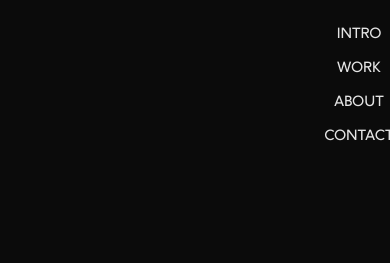
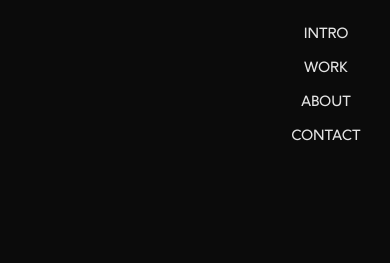
Before and after one commit to ycatsh/ennui-freelance, a plain HTML site: page index.html in a window 390 px wide. Both pictures are taken after a click on the element 354 px from the left and 66 px from the top of the page. Shown: the part 85-348 px from the top of the page. Drawn offline with nearby package versions, Linux system fonts and the light colour scheme; files whose address does not match are found by name; a web font is replaced by a local one.

Commit message:
hamburger menu responsivenes

```diff
--- a/static/navbar.css
+++ b/static/navbar.css
@@ -98,8 +98,9 @@ header {
     .navbar-center{
         position: fixed;
         flex-direction: column;
-        text-align: center;
-        justify-content: center;
+        text-align: right;
+        align-items: right;
+        justify-content: right;
         gap: 0;
         left: 100%;
         top: 12%;
@@ -126,4 +127,22 @@ header {
     .navbar-center.active{
         left: 42%;
     }
+
+    @media only screen and (max-width: 600px) {
+        .navbar-center.active{
+            left: 37.5%;
+        }
+    }
+
+    @media only screen and (max-width: 400px) {
+        .navbar-center.active{
+            left: 33.5%;
+        }
+    }
+
+    @media only screen and (max-width: 300px) {
+        .navbar-center.active{
+            left: 32.5%;
+        }
+    }
 }
```
